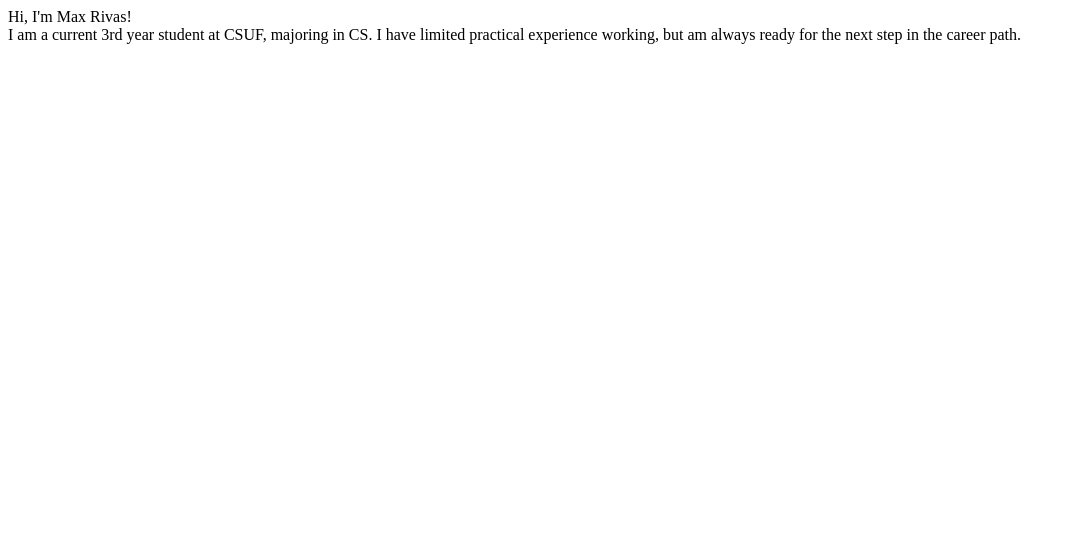
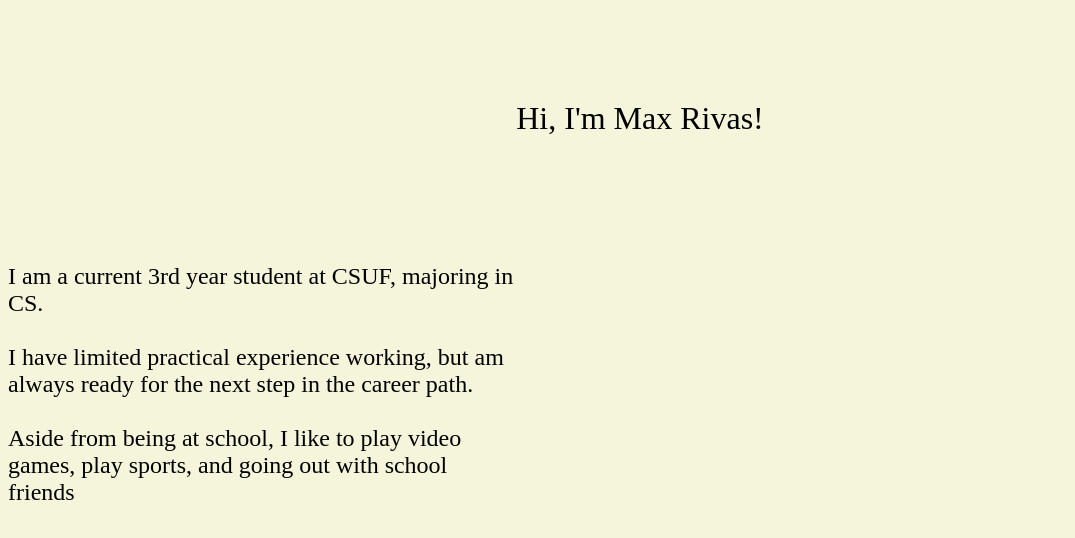
Before and after one commit to Mrivas0331/CPSC349_FinalProj, a plain HTML site: page index.html in a window 1280 px wide. Shown: the whole page, without its empty margins (0-1075 px from the left). Drawn offline with Linux system fonts and the light colour scheme.

Commit message:
added some more text to the bio and spaced out things on the page

```diff
--- a/cssFinal.css
+++ b/cssFinal.css
@@ -1,3 +1,13 @@
-.body {
-    background-color: black;
+body {
+    background-color: beige;
 }
+#Welcome {
+    text-align: center;
+    margin-top: 100px;
+    font-size:xx-large
+}
+#bio {
+    padding-top: 10%;
+    font-size: x-large;
+    margin-right: 60%;
+}
--- a/index.html
+++ b/index.html
@@ -4,14 +4,18 @@
         <meta charset="UTF-8">
         <meta name="viewport" content="width=device-width, initial-scale=1.0">
         <title>Max's Portfolio</title>
-        <link rel="stylesheet" href="./cssFinal.css">
+        <link rel="stylesheet" href="cssFinal.css">
     </head>
     <body>
         <div id = "Welcome">Hi, I'm Max Rivas!</div>
-        <div id = "Bio">I am a current 3rd year student at
-            CSUF, majoring in CS. I have limited practical
+        <div id = "bio">I am a current 3rd year student at
+            CSUF, majoring in CS.<br><br>I have limited practical
             experience working, but am always ready for the
-            next step in the career path.</div>
+            next step in the career path.<br><br>Aside from
+            being at school, I like to play video games,
+            play sports, and going out with school friends</div>
+        <img src="">
+
         <script src="jsFinal.js"></script>
     </body>
 </html>
```
